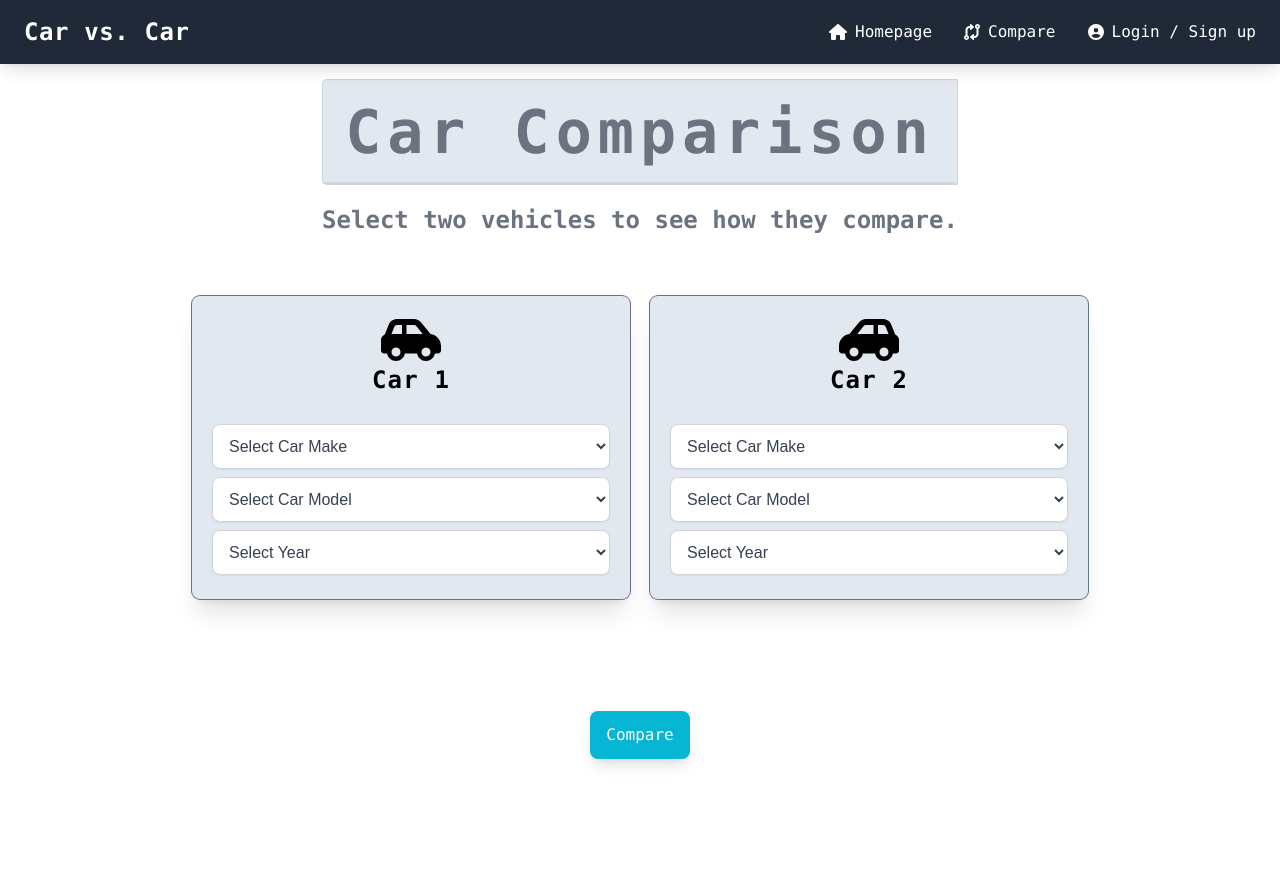
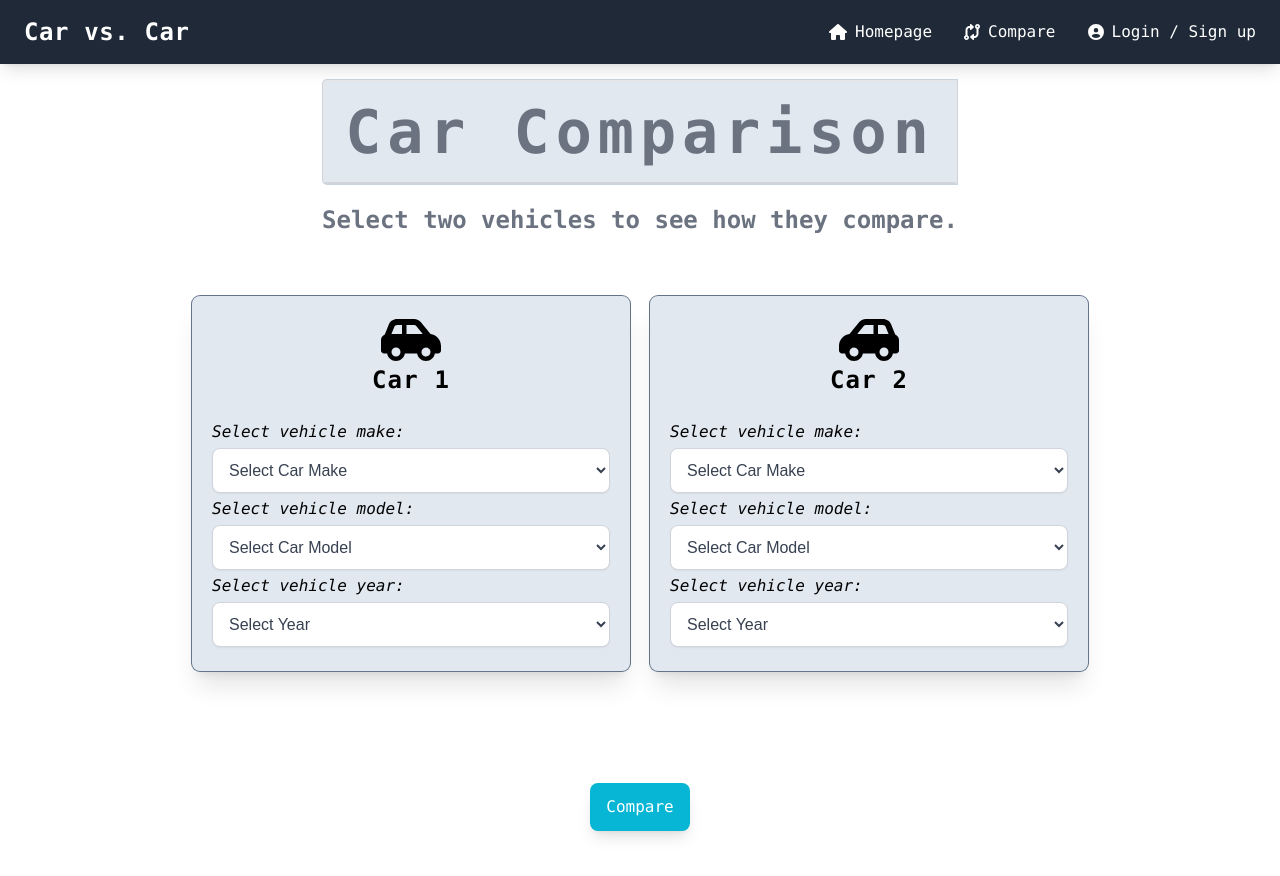
Before and after one commit to alramirez729/CarVsCar, a React (Create React App) app in the folder frontend/: page /compare in a window 1280 px wide. Shown: the top 876 px of the page. Built offline with nearby package versions, Linux system fonts and the light colour scheme.

Commit message:
Added some labels to the input box. -reasoning: When you input a car's information (ie make, model, and year); the label inside of the input box becomes obstructed. Now with these labels you can easily read what box pertains to what.

```diff
--- a/frontend/src/pages/compare.js
+++ b/frontend/src/pages/compare.js
@@ -240,13 +240,13 @@ function Compare() {
           </p>
         )}
         {/* Car 1 and Car 2 Cards */}
-        <div className="flex flex-row w-full gap-4">
+        <div className="flex flex-row w-full gap-4 ">
           {/* Car 1 Card */}
           <div
             className={`animate-fade-in flex flex-col items-center p-4 rounded-lg shadow-md w-1/2 transition-colors duration-900 font-mono
               ${isCar1Better ? 'bg-green-500 scale-110' : isCar2Better ? 'bg-red-200' : 'bg-white'}`}
           >
-            <h4 className="font-semibold font-mono">{car1.make} {car1.model} ({car1.year})</h4>
+            <h4 className="font-semibold font-mono">{car1.make} - {car1.model} ({car1.year})</h4>
             <p className="mt-1">{car1.value + " " + getShortMetricLabel(metricLabel)}</p>
           </div>
           {/* Car 2 Card */}
@@ -254,7 +254,7 @@ function Compare() {
             className={`animate-fade-in flex flex-col items-center p-4 rounded-lg shadow-md w-1/2 transition-colors duration-900 font-mono
               ${isCar2Better ? 'bg-green-500 scale-110' : isCar1Better ? 'bg-red-200' : 'bg-white'}`}
           >
-            <h4 className="font-semibold font-mono">{car2.make} {car2.model} ({car2.year})</h4>
+            <h4 className="font-semibold font-mono">{car2.make} - {car2.model} ({car2.year})</h4>
             <p className="mt-1">{car2.value + " " + getShortMetricLabel(metricLabel)}</p>
           </div>
         </div>
@@ -284,6 +284,7 @@ function Compare() {
 
           {/* Make Dropdown */}
           <div className="relative w-full">
+            <h1 className="font-thin italic font-mono">Select vehicle make:</h1>
             <select
               value={make1}
               onChange={(e) => {
@@ -303,6 +304,7 @@ function Compare() {
 
           {/* Model Dropdown */}
           <div className="relative w-full">
+          <h1 className="font-thin italic font-mono">Select vehicle model:</h1>
             <select
               value={model1}
               onChange={(e) => {
@@ -321,6 +323,7 @@ function Compare() {
 
           {/* Year Dropdown */}
           <div className="relative w-full">
+          <h1 className="font-thin italic font-mono">Select vehicle year:</h1>
             <select
               value={year1}
               onChange={(e) => setYear1(e.target.value)}
@@ -345,6 +348,7 @@ function Compare() {
 
           {/* Make 2 Input with Dropdown */}
           <div className="relative w-full">
+          <h1 className="font-thin italic font-mono">Select vehicle make:</h1>
             <select
               value={make2}
               onChange={(e) => {
@@ -364,6 +368,7 @@ function Compare() {
 
           {/* Model 2 Input with Dropdown */}
           <div className="relative w-full">
+          <h1 className="font-thin italic font-mono">Select vehicle model:</h1>
             <select
               value={model2}
               onChange={(e) => {
@@ -383,6 +388,7 @@ function Compare() {
 
           {/* Year 2 Input */}
           <div className="relative w-full">
+          <h1 className="font-thin italic font-mono">Select vehicle year:</h1>
             <select
               value={year2}
               onChange={(e) => setYear2(e.target.value)}
```
